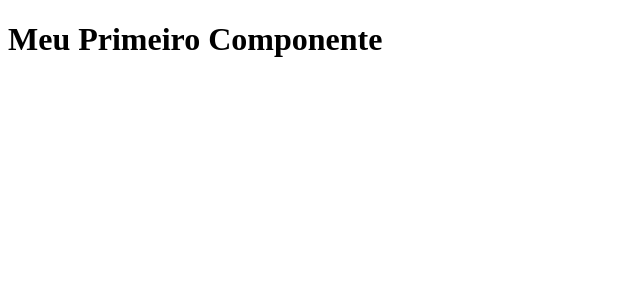
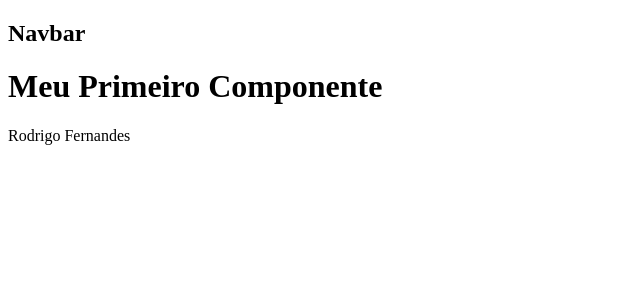
Before and after one commit to RodrigoFernandes79/CursoAngular9, an Angular app: page /primeiroComponente in a window 1280 px wide. Shown: the top 300 px of the page, without its empty margins (0-640 px from the left). Built offline with nearby package versions, Linux system fonts and the light colour scheme.

Commit message:
DataBinding

```diff
--- a/src/app/app.component.html
+++ b/src/app/app.component.html
@@ -1,2 +1,5 @@
+<h2>
+    Navbar
+</h2>
 <router-outlet>
 </router-outlet>
--- a/src/app/primeiro-componente/primeiro-componente.component.html
+++ b/src/app/primeiro-componente/primeiro-componente.component.html
@@ -1 +1,3 @@
 <h1>Meu Primeiro Componente</h1>
+<!--databinding : {{}}-->
+<p>{{ nome }}</p>
--- a/src/app/primeiro-componente/primeiro-componente.component.ts
+++ b/src/app/primeiro-componente/primeiro-componente.component.ts
@@ -6,10 +6,11 @@ import { Component, OnInit } from '@angular/core';
   styleUrls: ['./primeiro-componente.component.scss']
 })
 export class PrimeiroComponenteComponent implements OnInit {
-
+nome: string;
   constructor() { }
 
   ngOnInit(): void {
+    this.nome='Rodrigo Fernandes';
   }
 
 }
```
